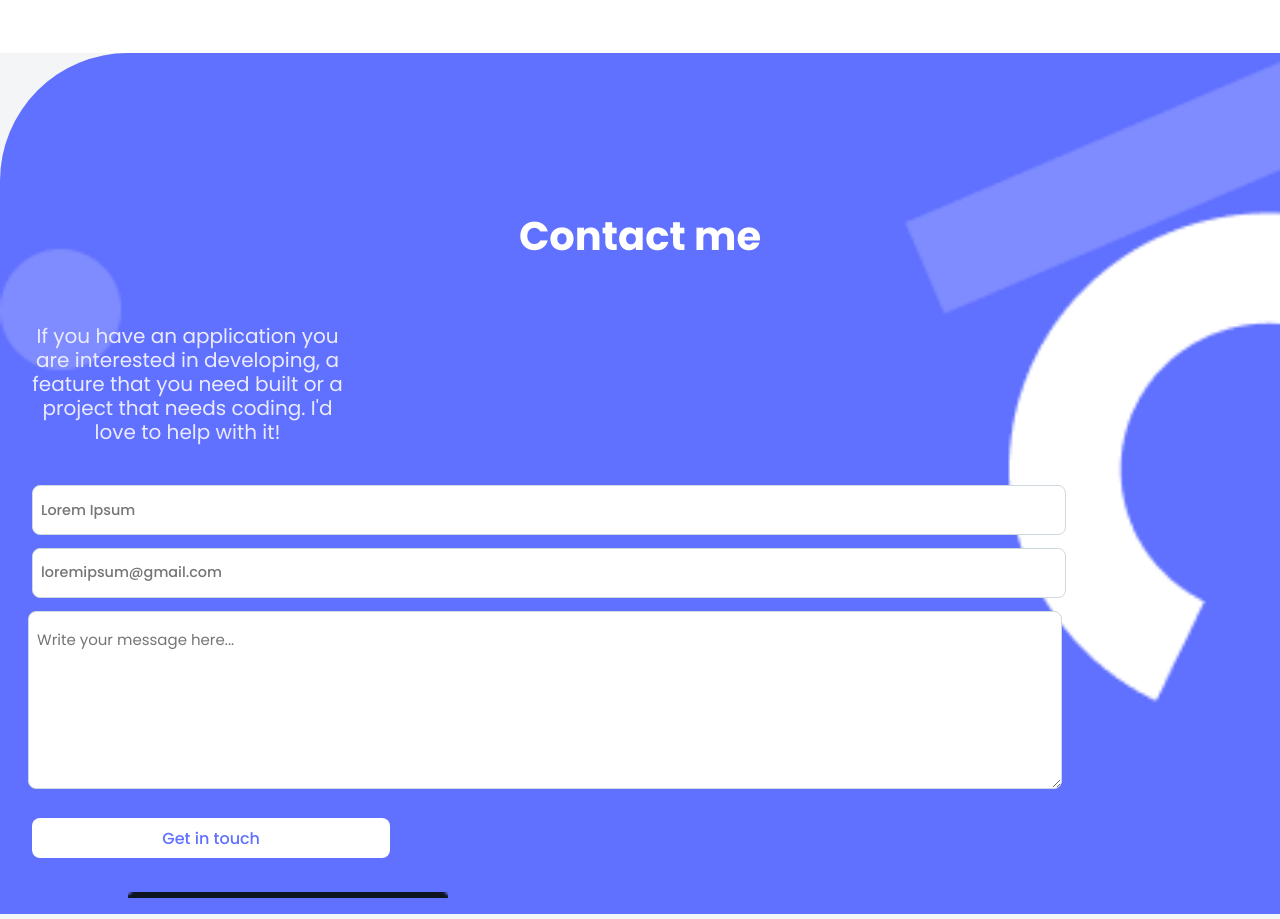
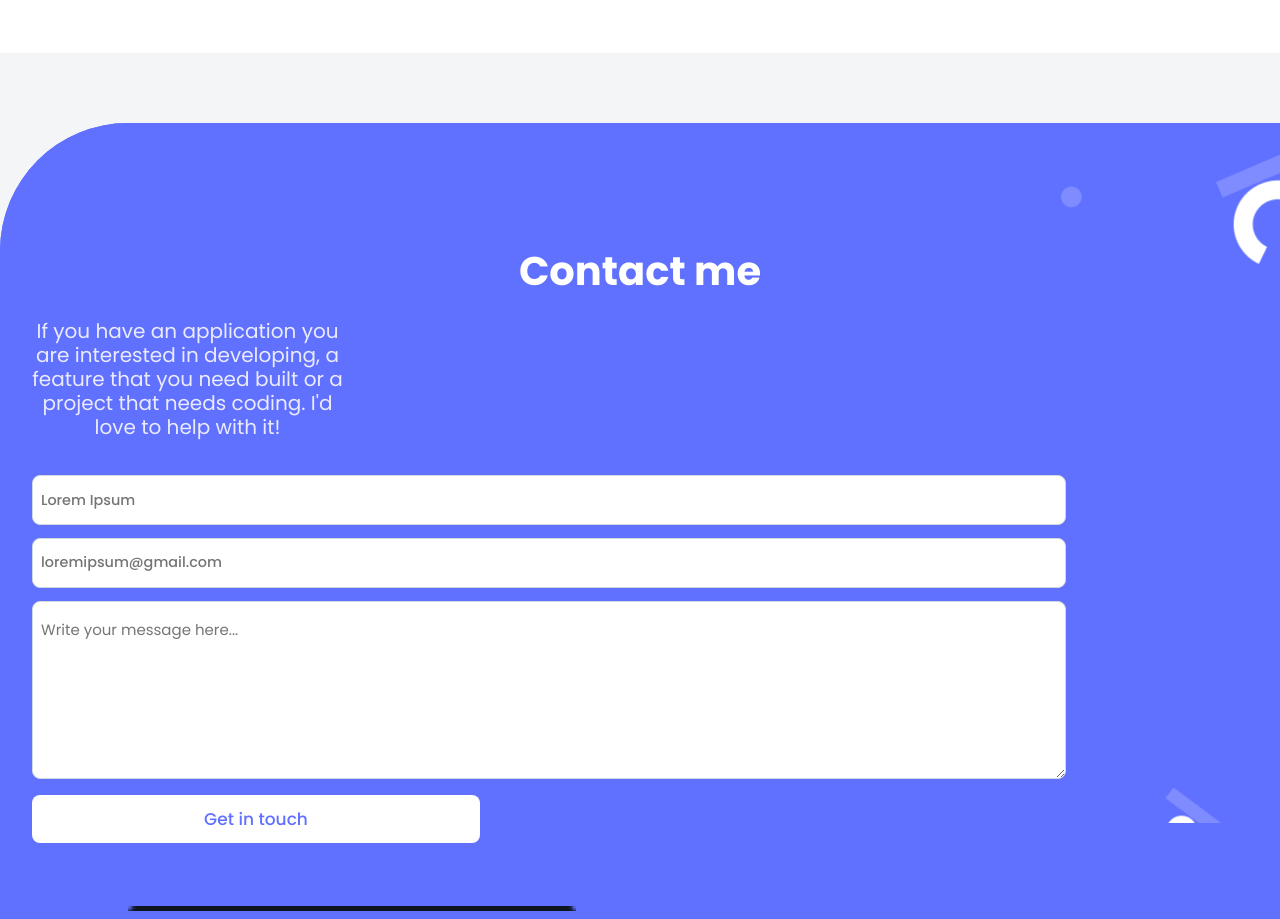
Before and after one commit to Srilearns/Portfolio-Website-Mobile-First, a website: page index.html in a window 1280 px wide. Shown: the part 4120-5039 px from the top of the page. Drawn offline with nearby package versions, Linux system fonts and the light colour scheme.

Commit message:
made changes as suggested by code reviewer

```diff
--- a/styles.css
+++ b/styles.css
@@ -196,8 +196,7 @@ p {
   font-family: "Poppins", sans-serif;
   font-style: normal;
   color: #fff;
-  padding-top: 175px;
-  padding-left: -300px;
+  margin-top: 140px;
   font-weight: 700;
   line-height: 1rem;
   text-align: center;
@@ -517,40 +516,45 @@ p {
 }
 
 .contact-form {
-  margin-top: 30px;
-  width: 375px;
-  height: 779px;
+  margin-top: 40px;
 }
 
 .contact {
   display: flex;
   flex-direction: column;
-  background-repeat: no-repeat;
   background-attachment: scroll;
   background-color: #6070ff;
   width: 100%;
   border-top-left-radius: 8rem;
   font-size: 40px;
   font-weight: 700;
+  text-align: center;
+  margin-top: 70px;
 }
 
 .contact-bg-img {
+  display: flex;
+  flex-direction: column;
   background-image: url('./Images/contact\ form\ shapes-mobile@2x.png');
+  background-attachment: scroll;
   background-repeat: no-repeat;
-  background-size: cover;
-  width: 100%;
-  height: auto;
+  background-size: contain;
+  background-position: right 30px;
+  background-color: #6070ff;
+  height: 700px;
+  border-top-left-radius: 8rem;
+  margin-bottom: 35px;
 }
 
 .home-indicator {
   background-image: url('./Images/Home\ Indicator/Shape.png');
   background-repeat: no-repeat;
   background-size: cover;
-  width: 25%;
-  margin-top: 1.5rem;
+  width: 35%;
+  margin-top: 3rem;
   margin-left: 8rem;
-  margin-bottom: 1rem;
-  height: 0.4rem;
+  height: 0.3rem;
+  margin-bottom: 0.5rem;
 }
 
 .contact-p {
@@ -562,9 +566,9 @@ p {
   font-weight: 400;
   font-style: normal;
   color: #ebebff;
-  margin-top: 5rem;
+  margin-top: 2.5rem;
   margin-bottom: 1.5rem;
-  margin-left: 18px;
+  margin-left: 24px;
   text-align: center;
   line-height: 1.5rem;
 }
@@ -593,33 +597,39 @@ textarea {
 }
 
 textarea {
+  display: flex;
+  flex-direction: column;
   font-family: "Poppins", sans-serif;
   font-size: 15px;
   font-weight: 400;
   text-align: left;
   height: 10rem;
   border-radius: 8px;
-  margin: 12px 24px 11px 28px;
   background-color: #fff;
   padding-top: 1rem;
-  border-width: 1px;
   border-color: #cfd8dc;
+  align-items: center;
+  padding-left: 0.5rem;
 }
 
 .contact button {
+  display: flex;
+  flex-direction: column;
   border: 0.01rem;
-  height: 2.5rem;
-  width: 28%;
+  height: 3rem;
+  width: 35%;
   border-radius: 0.5rem;
   margin-left: 2rem;
   margin-top: 1rem;
   color: #6070ff;
   background-color: #fff;
   box-shadow: #fff;
-  font-size: 1rem;
+  font-size: 17px;
   font-weight: 500;
   font-style: normal;
   text-align: center;
+  justify-content: center;
+  align-items: center;
 }
 
 .contact button :hover {
@@ -631,13 +641,16 @@ textarea {
   color: #6070ff;
 }
 
-.contact-mobile-btn:disabled {
+.contact button :disabled {
   color: #fff;
+}
+
+.contact button :focus {
+  color: blue;
 }
 
 label {
   display: none;
   padding-left: 2rem;
   font-size: 1.2rem;
-  color: #ff000f;
 }
```
Also changed, not shown: MIT.md (+4 -7 lines).
